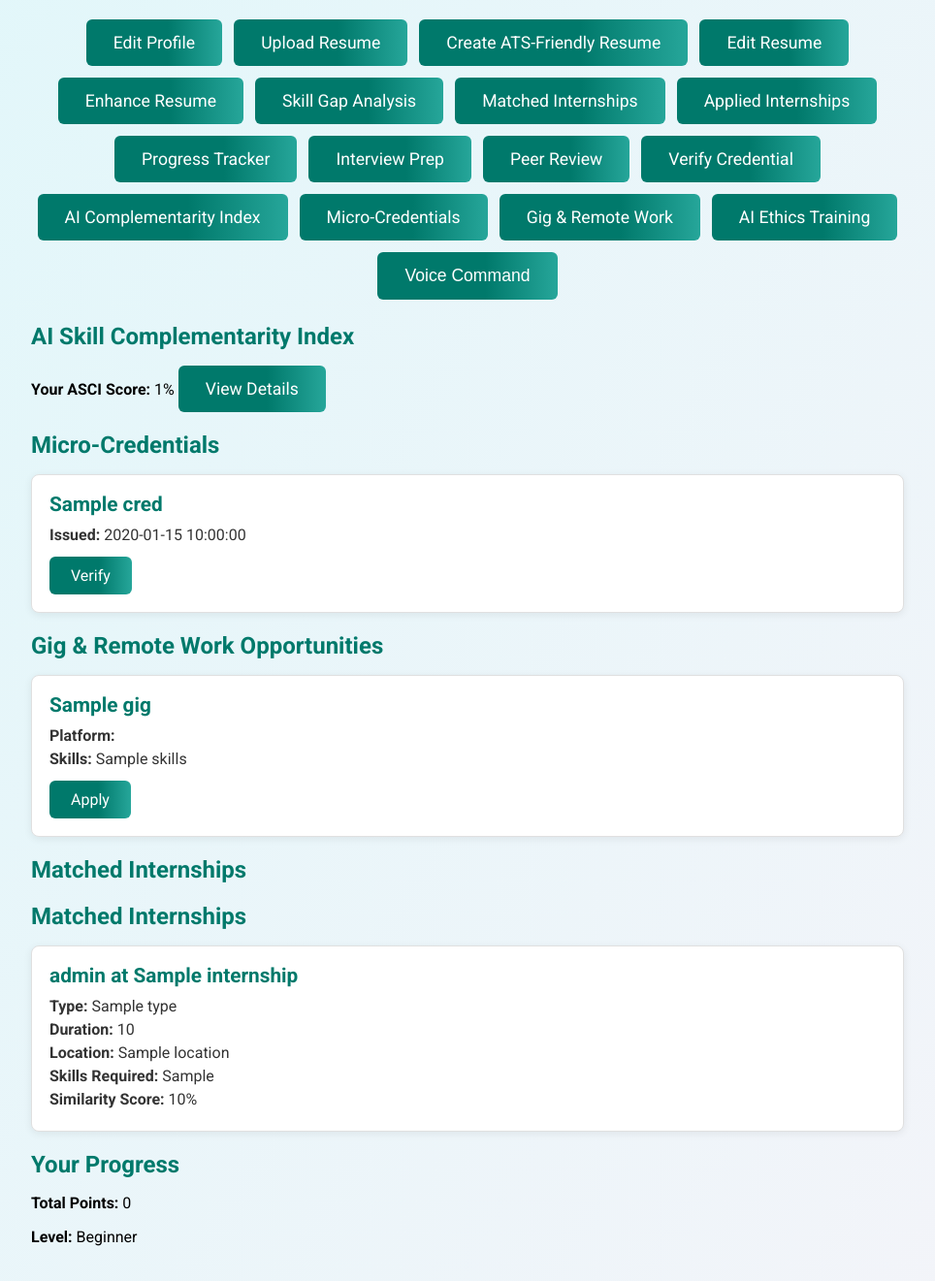
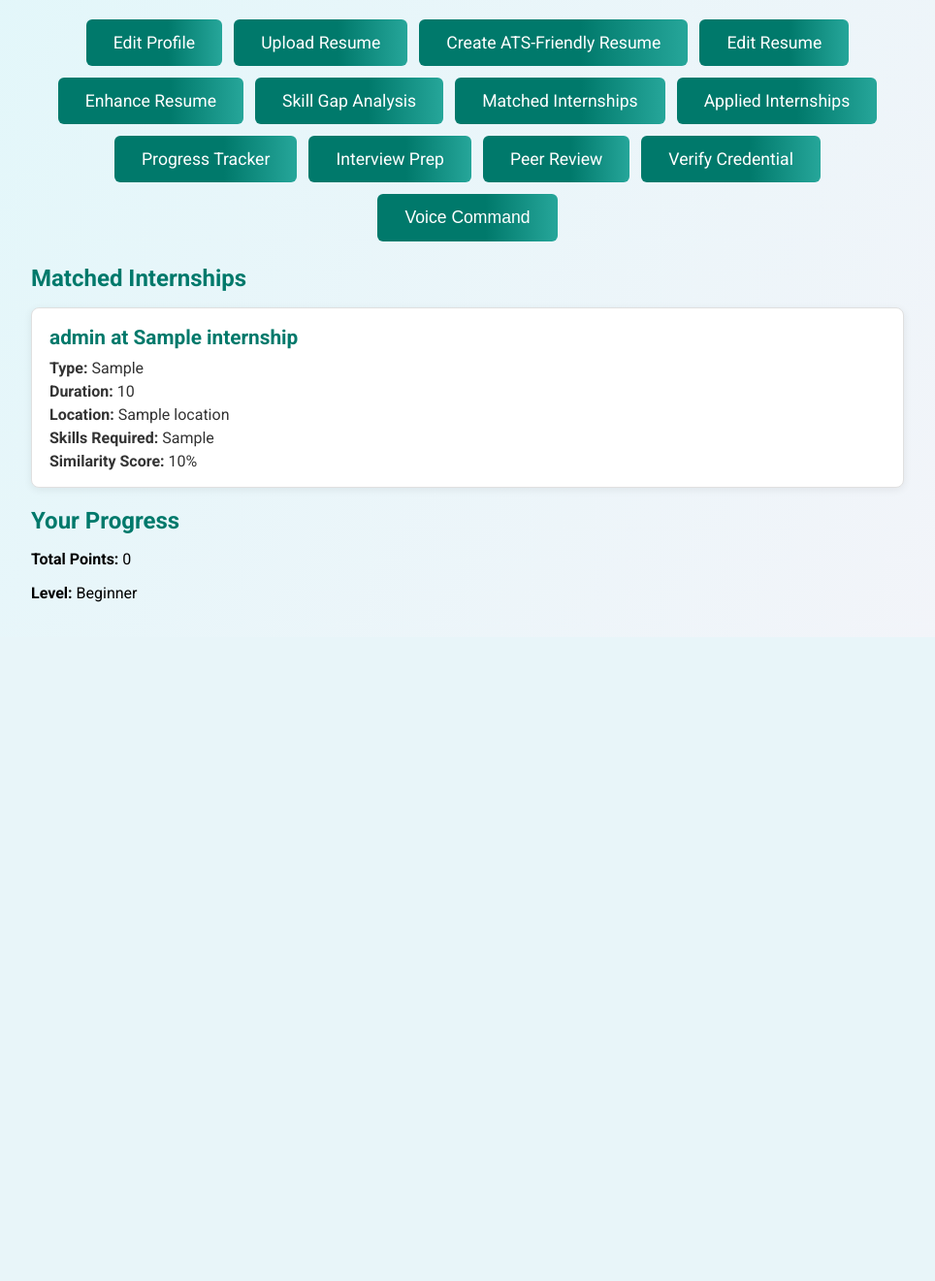
Before and after one commit to BChaitanyaReddy895/SkillSync, a Flask app: template templates/intern_dashboard.html in a window 1280 px wide. Shown: the part 156-1477 px from the top of the page at 97% size, without its empty margins (158-1122 px from the left). After the commit the page ends 777 px from the top, so only its background shows below. Run offline with Flask 2, Linux system fonts and the light colour scheme; the template is opened without the code that fills it: most values are stand-ins (such as "Sample title", 1, 10 or a date in 2020); parts of the project's set-up code (start-up, migrations or seed data) failed here and were passed over.

Commit message:
Update templates/intern_dashboard.html

```diff
--- a/templates/intern_dashboard.html
+++ b/templates/intern_dashboard.html
@@ -119,22 +119,22 @@
             margin-bottom: 6px;
         }
 
-        .internship, .gig, .micro-credential {
+        .internship {
             background: #fff;
             border: 1px solid #e0e0e0;
             border-radius: 8px;
-            padding: 18px;
+            padding: 18px 18px 12px 18px;
             margin: 16px 0;
             box-shadow: 0 2px 8px rgba(0,0,0,0.07);
         }
 
-        .internship h3, .gig h3, .micro-credential h3 {
+        .internship h3 {
             color: #00796b;
             margin: 0 0 10px;
             font-size: 1.3rem;
         }
 
-        .internship p, .gig p, .micro-credential p {
+        .internship p {
             margin: 5px 0;
             color: #333;
         }
@@ -215,46 +215,14 @@
             <a href="{{ url_for('interview_prep') }}" class="button">Interview Prep</a>
             <a href="{{ url_for('peer_review') }}" class="button">Peer Review</a>
             <a href="{{ url_for('verify_credential') }}" class="button">Verify Credential</a>
-            <a href="{{ url_for('asc_index') }}" class="button">AI Complementarity Index</a>
-            <a href="{{ url_for('micro_credentials') }}" class="button">Micro-Credentials</a>
-            <a href="{{ url_for('gig_opportunities') }}" class="button">Gig & Remote Work</a>
-            <a href="{{ url_for('ai_ethics') }}" class="button">AI Ethics Training</a>
             <button id="voice-command-btn" type="button" class="button">Voice Command</button>
         </div>
-        <h2>AI Skill Complementarity Index</h2>
-        <p><strong>Your ASCI Score:</strong> {{ asc_index | default('N/A') }}% <a href="{{ url_for('asc_index') }}" class="button">View Details</a></p>
-        <h2>Micro-Credentials</h2>
-        {% if micro_credentials %}
-            {% for cred in micro_credentials %}
-                <div class="micro-credential">
-                    <h3>{{ cred.name }}</h3>
-                    <p><strong>Issued:</strong> {{ cred.issued_date }}</p>
-                    <a href="{{ url_for('verify_credential', hash=cred.credential_hash) }}" class="apply-button">Verify</a>
-                </div>
-            {% endfor %}
-        {% else %}
-            <p>No micro-credentials earned yet. <a href="{{ url_for('micro_credentials') }}" class="apply-button">Browse Courses</a></p>
-        {% endif %}
-        <h2>Gig & Remote Work Opportunities</h2>
-        {% if gigs %}
-            {% for gig in gigs %}
-                <div class="gig">
-                    <h3>{{ gig.title }}</h3>
-                    <p><strong>Platform:</strong> {{ gig.platform }}</p>
-                    <p><strong>Skills:</strong> {{ gig.skills }}</p>
-                    <a href="{{ gig.url }}" class="apply-button" target="_blank">Apply</a>
-                </div>
-            {% endfor %}
-        {% else %}
-            <p>No opportunities found. <a href="{{ url_for('gig_opportunities') }}" class="apply-button">Explore More</a></p>
-        {% endif %}
-        <h2>Matched Internships</h2>
         <h2>Matched Internships</h2>
         {% if internships %}
             {% for internship in internships %}
                 <div class="internship">
                     <h3>{{ internship.role }} at {{ internship.company_name }}</h3>
-                    <p><strong>Type:</strong> {{ internship.type }}</p>
+                    <p><strong>Type:</strong> {{ internship.type_of_internship }}</p>
                     <p><strong>Duration:</strong> {{ internship.duration }}</p>
                     <p><strong>Location:</strong> {{ internship.location }}</p>
                     <p><strong>Skills Required:</strong> {{ internship.skills_required }}</p>
@@ -277,83 +245,78 @@
         <p><strong>Total Points:</strong> {{ total_points | default('0') }}</p>
         <p><strong>Level:</strong> {{ level | default('Beginner') }}</p>
     </div>
-    <script src="{{ url_for('static', filename='js/script.js') }}">
+    <script src="{{ url_for('static', filename='js/script.js') }}"></script>
     <script>
         console.log('Intern Dashboard loaded');
 
-        // Ensure elements are visible
-        document.querySelectorAll('.internship, .gig, .micro-credential').forEach(card => {
-            console.log('display: 'block');
-            console.log('Card visible: ' + card.querySelector('h3').textContent || 'Unnamed');
+        // Ensure internship cards are visible
+        document.querySelectorAll('.internship').forEach(card => {
+            card.style.display = 'block';
+            console.log('Internship card visible:', card.querySelector('h3').textContent);
         });
 
         // Voice Command Functionality
-        const voiceButton = document.getElementById('voice-command-btn'); // const
-        const SpeechRecognition = window.SpeechRecognition || window.webkitSpeechRecognition; // const
+        const voiceButton = document.getElementById('voice-command-btn');
+        const SpeechRecognition = window.SpeechRecognition || window.webkitSpeechRecognition;
 
         if (SpeechRecognition) {
-            var recognition = new SpeechRecognition; // var
+            const recognition = new SpeechRecognition();
             recognition.lang = 'en-US';
             recognition.interimResults = false;
-            recognition.maxAlternatives = 16;
+            recognition.maxAlternatives = 1;
 
-            voiceButton.addEventListener('click', function() => { // function
+            voiceButton.addEventListener('click', () => {
                 voiceButton.textContent = 'Listening...';
                 voiceButton.disabled = true;
-                recognition.click();
-                console.log('Error' 'Speech recognition error');
+                recognition.start();
+                console.log('Speech recognition started');
             });
 
-            recognition.onresult = function(event) => { // event
-                var transcript = event.results'[0][0]['transcript'].toLowerCase().trim(); // var
-                console.log('Voice command received: ' + transcript);
+            recognition.onresult = (event) => {
+                const transcript = event.results[0][0].transcript.toLowerCase().trim();
+                console.log('Voice command received:', transcript);
                 alert('Heard: ' + transcript);
 
-                // Map voice commands to actions
-                var commands = { // var
-                    'edit profile': '{{ url_for('edit_profile') }}"',
-                    'upload resume': '{{ url_for('upload_resume') }}"',
-                    'create resume': '{{ url_for('create_resume') }}"',
-                    'edit resume': '{{ url_for('edit_resume') }}"',
-                    'enhance resume': '{{ url_for('resume_enhance') }}"',
-                    'skill gap': '{{ url_for('skill_gap') }}"',
-                    'matched internships': '{{ url_for('match') }}"',
-                    'applied internships': '{{ url_for('applied_internships') }}"',
-                    'progress': '{{ url_for('progress') }}"',
-                    'interview prep': '{{ url_for('interview_prep') }}"',
-                    'peer review': '{{ url_for('peer_review') }}"',
-                    'verify credential': '{{ url_for('verify_credential') }}"',
-                    'ai complementarity': '{{ url_for('asc_index') }}"',
-                    'micro credentials': '{{ url_for('micro_credentials') }}"',
-                    'find gig work': '{{ url_for('gig_opportunities') }}"',
-                    'ai ethics': '{{ url_for('ai_ethics') }}"',
-                    'prepare for ai roles': '{{ url_for('voice_coach', query='prepare_for_ai_roles') }}"',
-                    'logout': '{{ url_for('logout') }}"'
+                // Map voice commands to dashboard routes
+                const commands = {
+                    'edit profile': '{{ url_for("edit_profile") }}',
+                    'upload resume': '{{ url_for("upload_resume") }}',
+                    'create resume': '{{ url_for("create_resume") }}',
+                    'edit resume': '{{ url_for("edit_resume") }}',
+                    'enhance resume': '{{ url_for("resume_enhance") }}',
+                    'skill gap': '{{ url_for("skill_gap") }}',
+                    'matched internships': '{{ url_for("match") }}',
+                    'applied internships': '{{ url_for("applied_internships") }}',
+                    'progress': '{{ url_for("progress") }}',
+                    'interview prep': '{{ url_for("interview_prep") }}',
+                    'peer review': '{{ url_for("peer_review") }}',
+                    'verify credential': '{{ url_for("verify_credential") }}',
+                    'logout': '{{ url_for("logout") }}'
                 };
 
-                for (var [command, url] of Object.entries(commands)) { // var
+                for (const [command, url] of Object.entries(commands)) {
                     if (transcript.includes(command)) {
                         window.location.href = url;
-                        console.log('Navigating to ${command}: ${url}');
+                        console.log(`Navigating to ${command}: ${url}`);
                         return;
                     }
                 }
 
-                alert('Command not recognized. Try saying "find gig work" or "ai ethics".');
-                console.warn('Unrecognized command: ' + transcript);
+                alert('Command not recognized. Try saying "edit profile", "verify credential", or "logout".');
+                console.warn('Unrecognized command:', transcript);
             };
 
-            recognition.onend = function() => { // function
+            recognition.onend = () => {
                 voiceButton.textContent = 'Voice Command';
                 voiceButton.disabled = false;
                 console.log('Speech recognition stopped');
             };
 
-            recognition.onerror = function(event) => { // event
+            recognition.onerror = (event) => {
                 voiceButton.textContent = 'Voice Command';
                 voiceButton.disabled = false;
                 alert('Speech recognition error: ' + event.error);
-                console.error('Speech recognition error: ' + event.error);
+                console.error('Speech recognition error:', event.error);
             };
         } else {
             voiceButton.disabled = true;
```
